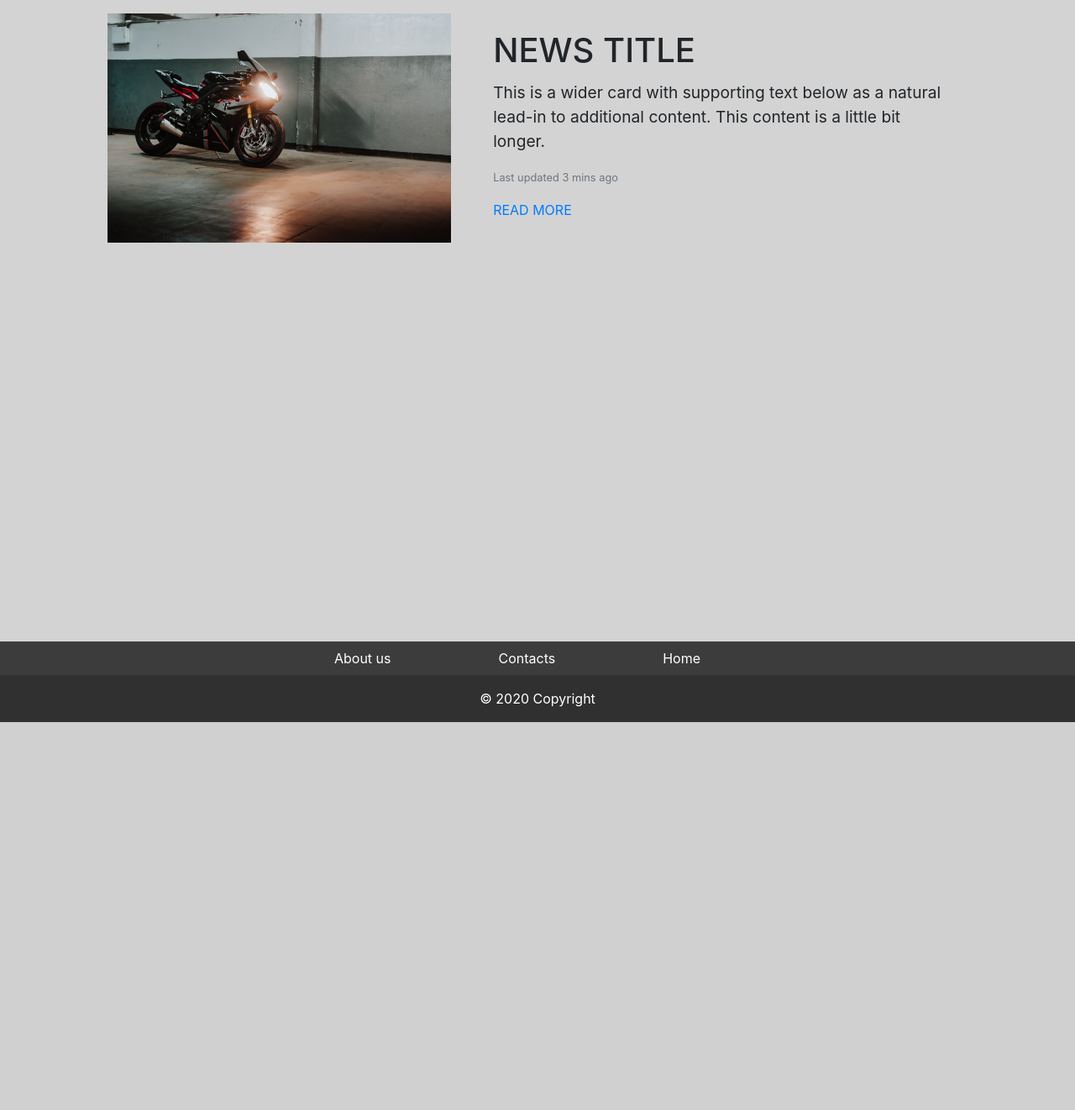
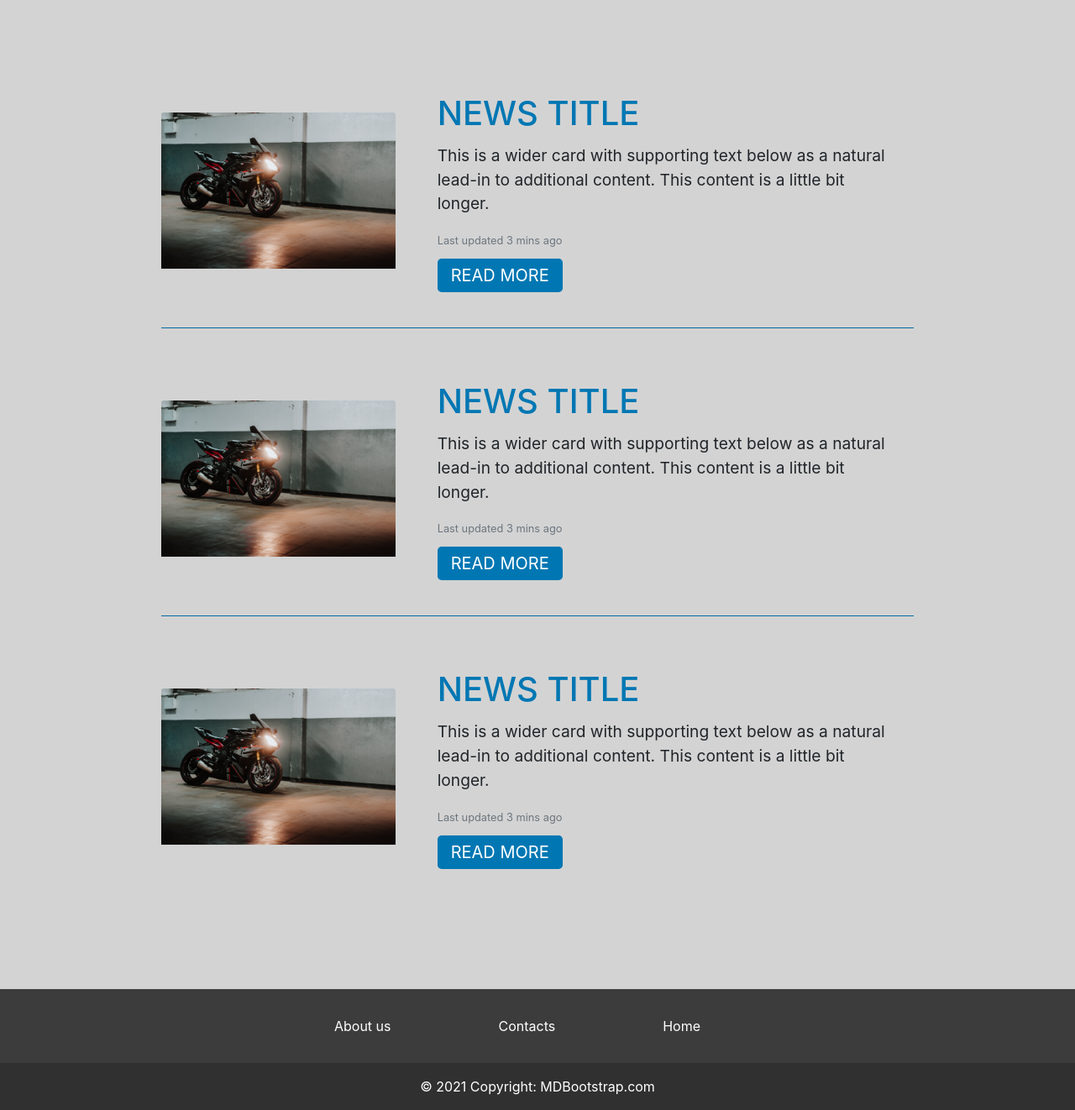
Before and after one commit to Elizabetaa/MotoTuning, a Spring Boot app: page /news/all in a window 1280 px wide. Shown: the part 64-1386 px from the top of the page at 84% size. Before the commit the page ends 924 px from the top, so only its background shows below. Run offline with Spring Boot 4, Linux system fonts and the light colour scheme; some of the project's set-up classes (security, data sources, template engines, error pages and the like) are left out, and stand-ins take their place; some libraries are stand-ins or nearby versions.

Commit message:
footer replacing

```diff
--- a/src/main/resources/static/style.css
+++ b/src/main/resources/static/style.css
@@ -56,12 +56,12 @@ figure:hover img {
 }
 
 
-#footer {
-    position: absolute;
-    bottom: 0;
-    height: 10px;
-    width: 100%;
-}
+/*#footer {*/
+/*    position: absolute;*/
+/*    bottom: 0;*/
+/*    height: 10px;*/
+/*    width: 100%;*/
+/*}*/
 
 
 #signIn {
--- a/src/main/resources/templates/fragments/footer.html
+++ b/src/main/resources/templates/fragments/footer.html
@@ -2,7 +2,9 @@
 <html lang="en" xmlns:th="http://www.thymeleaf.org">
 
 <section class="" id="footer" th:fragment="footer">
-    <footer class="text-center text-white" style="background-color: rgb(60, 60, 60); margin-top: 3%">
+
+    <footer class="text-center text-white position-relative" style="background-color: rgb(60, 60, 60);margin-top: 10%">
+        <div class="container p-4 pb-0" >
             <ul class="nav justify-content-center">
                 <li class="nav-item">
                     <a class="nav-link active text-white mr-5  " href="/tuning/aboutUs">About us</a>
@@ -13,12 +15,13 @@
                 <li class="nav-item">
                     <a class="nav-link active text-white mr-5 ml-5" href="/">Home</a>
                 </li>
-
             </ul>
-
+        </div>
         <div class="text-center p-3" style="background-color: rgba(0, 0, 0, 0.2);">
-            © 2020 Copyright
+            © 2021 Copyright:
+            <a class="text-white" href="https://mdbootstrap.com/">MDBootstrap.com</a>
         </div>
     </footer>
+
 </section>
 </html>
--- a/src/main/resources/templates/news.html
+++ b/src/main/resources/templates/news.html
@@ -1,21 +1,49 @@
 <!DOCTYPE html>
-<html lang="en" xmlns:th="http://www.thymeleaf.org">
+<html lang="en" xmlns:th="http://www.thymeleaf.org" xmlns:color="http://www.w3.org/1999/xhtml">
 <head th:replace="fragments/head::head"></head>
 
 <body>
 <nav th:replace="fragments/navbar::navbar"></nav>
 
-<div class="card mb-3" style="width: 80%;margin: auto; border-style: none; background-color: LightGray" >
-    <div class="row g-0">
-        <div class="col-md-5" style="margin: auto;">
-            <img src="/images/motorcycle.jpg" class="img-fluid" style="width: 100%;" alt="Responsive image">
+<div class="card mb-4" style="width: 70%; background-color: LightGray; margin: 5% auto auto; border-style: none" >
+    <div class="row g-1"  style="margin-top: 3%">
+        <div class="col-md-4" style="margin: auto;width: 50%; height: 80%;">
+            <img src="/images/motorcycle.jpg"  class="card-img-top" alt="Responsive image">
         </div>
-        <div class="col-md-7">
-            <div class="card-body">
-                <h1 class="card-title">NEWS TITLE</h1>
+        <div class="col-md-8">
+            <div class="card-body" >
+                <h1 class="card-title" style="color: #0077b3">NEWS TITLE</h1>
                 <p class="card-text" style="font-size: larger">This is a wider card with supporting text below as a natural lead-in to additional content. This content is a little bit longer.</p>
                 <p class="card-text"><small class="text-muted">Last updated 3 mins ago</small></p>
-                <div class="blue-link-outer"><a href="https://brentuningmoto.com/?news=m1000rr-flash" class="blue-link read-more">READ MORE</a></div>
+                <a href="/news/id" class="btn-lg active" style="margin-top: 10%; background-color: #0077b3;color: white" role="button" >READ MORE</a>
+            </div>
+        </div>
+    </div>
+    <hr size="30" color = "#0077b3" style="margin-top: 3%; "/>
+    <div class="row g-1"  style="margin-top: 3%">
+        <div class="col-md-4" style="margin: auto;width: 50%; height: 80%;">
+            <img src="/images/motorcycle.jpg"  class="card-img-top" alt="Responsive image">
+        </div>
+        <div class="col-md-8">
+            <div class="card-body" >
+                <h1 class="card-title" style="color: #0077b3">NEWS TITLE</h1>
+                <p class="card-text" style="font-size: larger">This is a wider card with supporting text below as a natural lead-in to additional content. This content is a little bit longer.</p>
+                <p class="card-text"><small class="text-muted">Last updated 3 mins ago</small></p>
+                <a href="/news/id" class="btn-lg active" style="margin-top:5%; background-color: #0077b3;color: white" role="button" >READ MORE</a>
+            </div>
+        </div>
+    </div>
+    <hr size="30" color = "#0077b3" style="margin-top: 3%; "/>
+    <div class="row g-1"  style="margin-top: 3%">
+        <div class="col-md-4" style="margin: auto;width: 50%; height: 80%;">
+            <img src="/images/motorcycle.jpg"  class="card-img-top" alt="Responsive image">
+        </div>
+        <div class="col-md-8">
+            <div class="card-body" >
+                <h1 class="card-title" style="color: #0077b3">NEWS TITLE</h1>
+                <p class="card-text" style="font-size: larger">This is a wider card with supporting text below as a natural lead-in to additional content. This content is a little bit longer.</p>
+                <p class="card-text"><small class="text-muted">Last updated 3 mins ago</small></p>
+                <a href="/news/id" class="btn-lg active" style="margin-top:5%; background-color: #0077b3;color: white" role="button" >READ MORE</a>
             </div>
         </div>
     </div>
```
Lines whose indentation alone changed are shown as unchanged.
